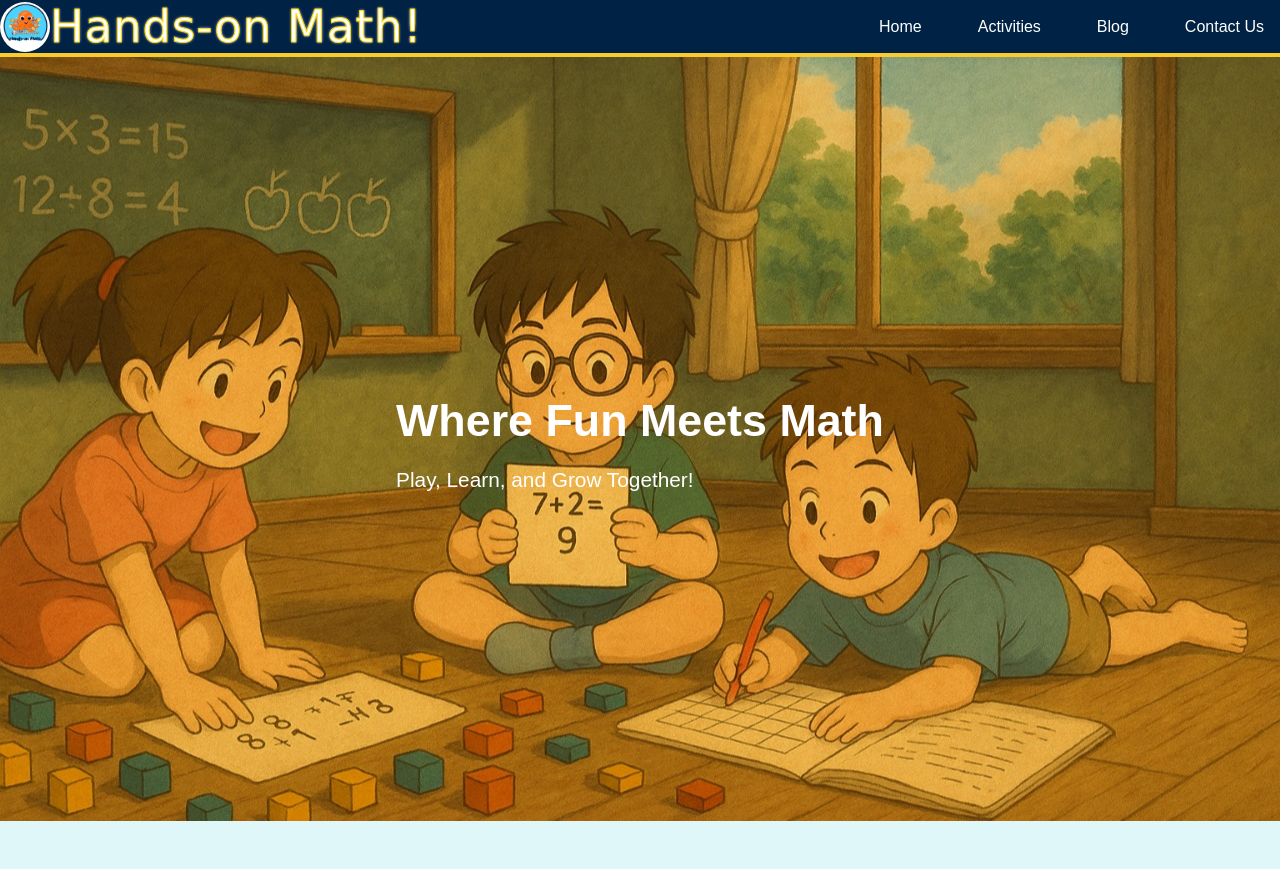
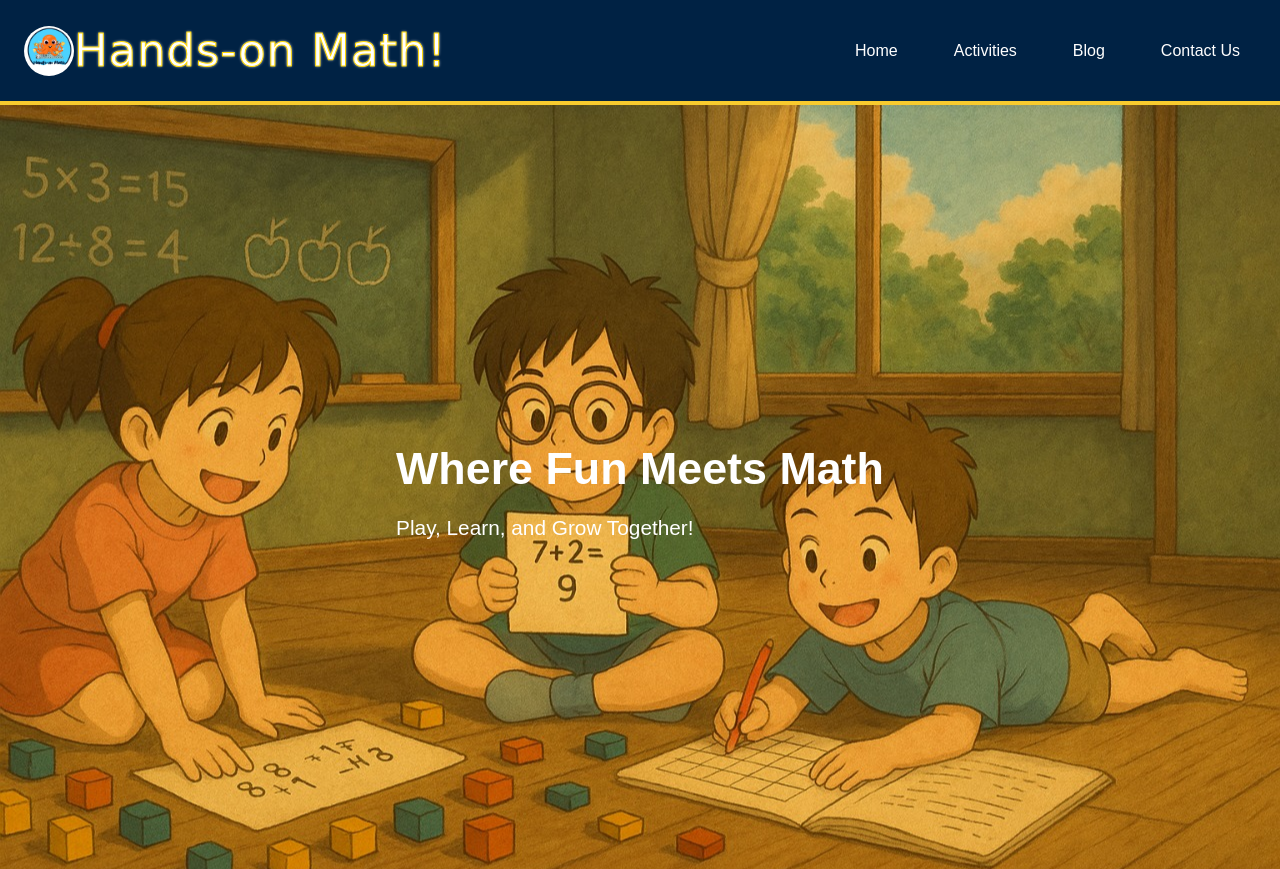
Before and after one commit to faree0666/hands_on_math, a plain HTML site: page index.html in a window 1280 px wide. Shown: the top 869 px of the page. Drawn offline with Linux system fonts and the light colour scheme; a web font is replaced by a local one.

Commit message:
Update style.css

```diff
--- a/css/style.css
+++ b/css/style.css
@@ -22,7 +22,7 @@ body {
 #navbar {
   background: #002244; /* darker blue */
   color: white;
-  padding: 1.5em, 1.5em;
+  padding: 1.5em 1.5em;
   display: flex;
   justify-content: space-between;
   align-items: center;
```
